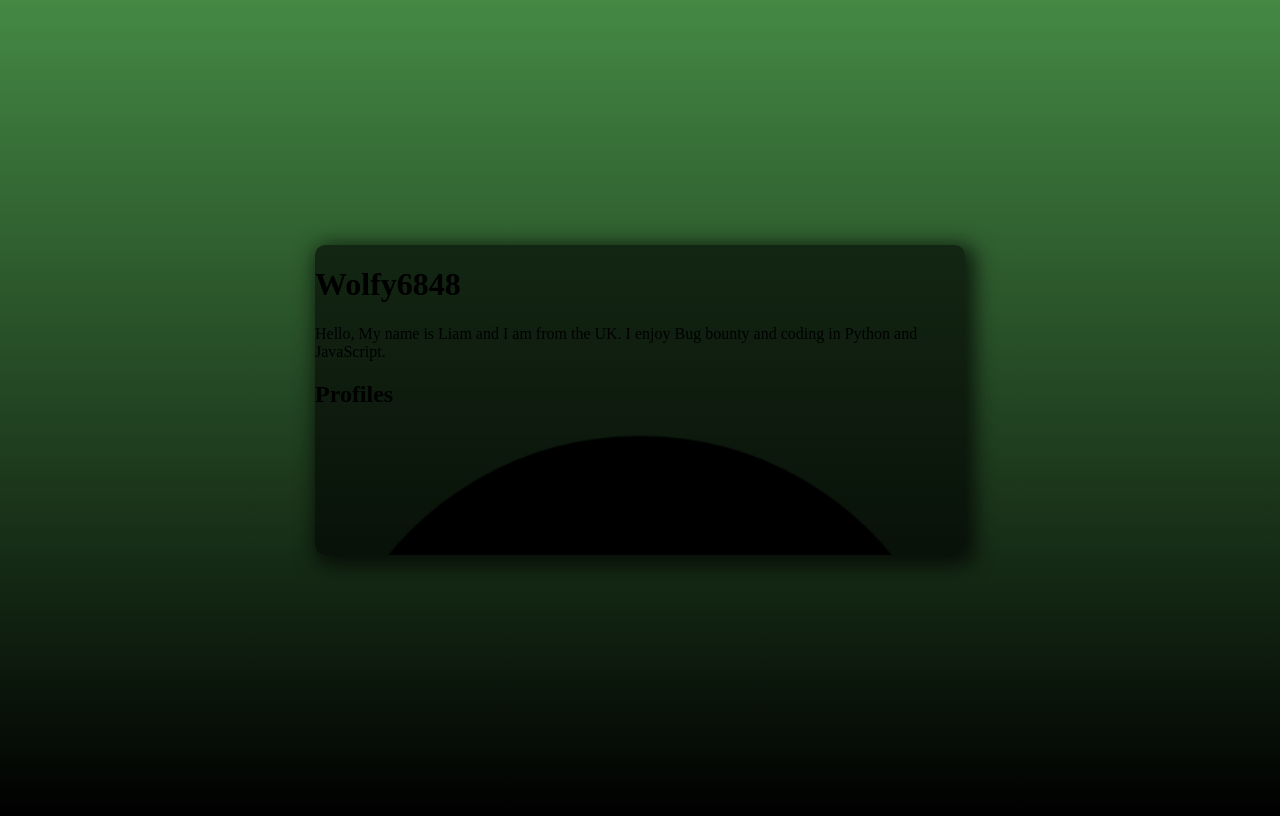
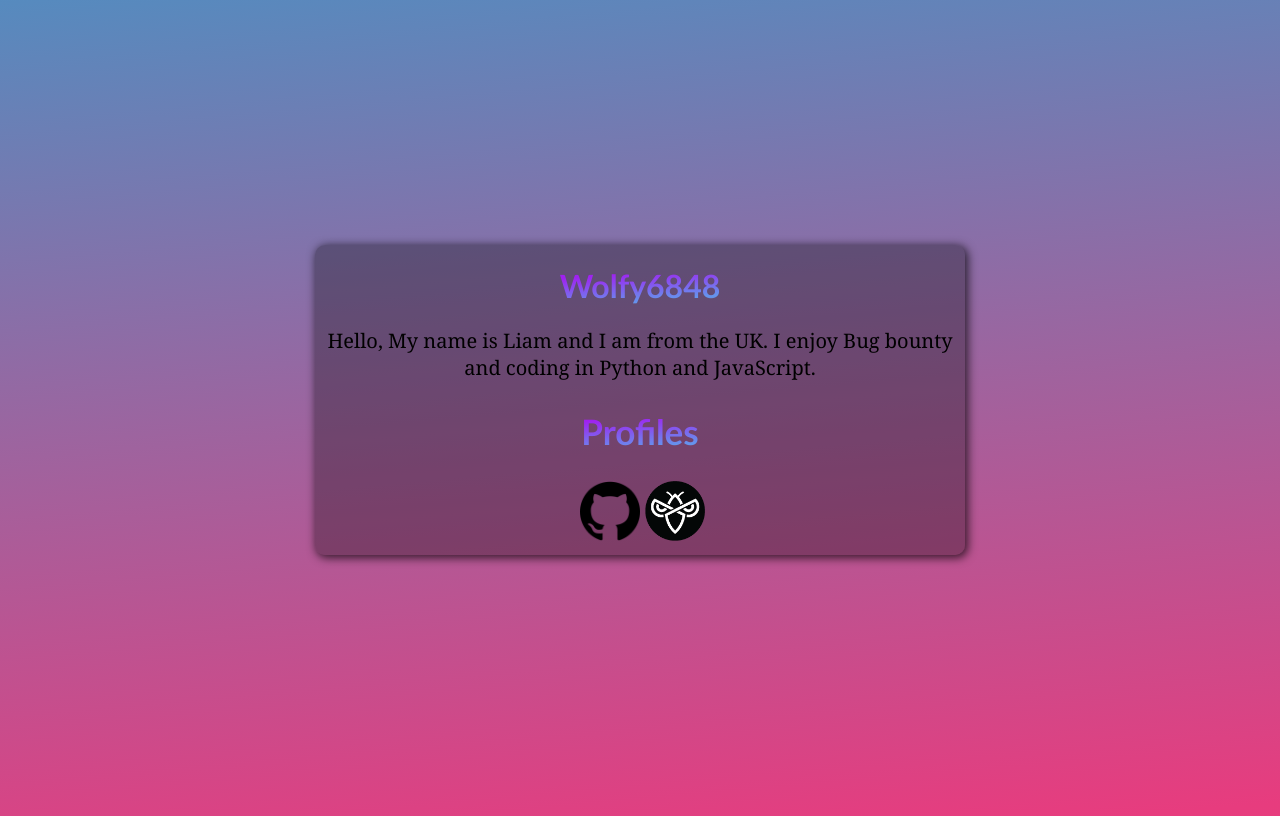
Before and after one commit to Wolfy6848/Wolfy6848.github.io, a plain HTML site: page index.html in a window 1280 px wide. Drawn offline with Linux system fonts and the light colour scheme.

Commit message:
Update styles.css

```diff
--- a/styles.css
+++ b/styles.css
@@ -1,23 +1,66 @@
+h1, h2 {
+  text-align: center;
+  font-family: 'Gill Sans', 'Gill Sans MT', Calibri, 'Trebuchet MS', sans-serif;
+  }
+
+h2{
+	font-size: 35px;
+}
+
+.profiles{
+  display: flex;
+  justify-content: center;
+}
+
+.links{
+  width: 60px;
+  height: 60px;
+  padding-left: 5px;
+}
+img {
+  display:block;
+  margin-inline:auto;
+}
+p{
+	text-align: center;
+	font-size: 20px;
+	font-family: Cambria, Cochin, Georgia, Times, 'Times New Roman', serif;
+}
+
+h1, h2 {
+	background: -webkit-linear-gradient(95deg, transparent 0%, #6495ed, #A020F0 65%);
+	background-clip: text;
+	-webkit-background-clip: text;
+	color: transparent;
+	-webkit-text-fill-color: transparent;
+}
 body {
-  background: linear-gradient(to bottom, #448844, #000000);
+	background: linear-gradient(-5deg, #ee7752, #e73c7e, #23a6d5, #23d5ab);
+	background-size: 400% 400%;
+	animation: gradient 10s ease infinite;
 	height: 100vh;
 }
-
-.bg {
+.bg{
 	position: absolute;
 	width: 650px;
 	height: 310px;
 	top: 50%;
 	left: 50%;
+	margin-right: -50%;
 	transform: translate(-50%, -50%);
-  background: rgba(0, 0, 0, 0.6);
+	background: rgba(0, 0, 0, 0.3);
 	border-radius: 10px;
-  box-shadow: 5px 5px 20px 5px rgba(0, 0, 0, 0.7);
-  overflow: hidden;
+	box-shadow: 2px 2px 10px 1px rgba(0,0,0,0.7);
   }
 
-img {
-  width: 100%;
-  height: 100%;
-  object-fit: cover;
+@keyframes gradient {
+	0% {
+		background-position: 0% 50%;
 	}
+	50% {
+		background-position: 100% 50%;
+	}
+	100% {
+		background-position: 0% 50%;
+	}
+}
```
Lines whose indentation alone changed are shown as unchanged.
